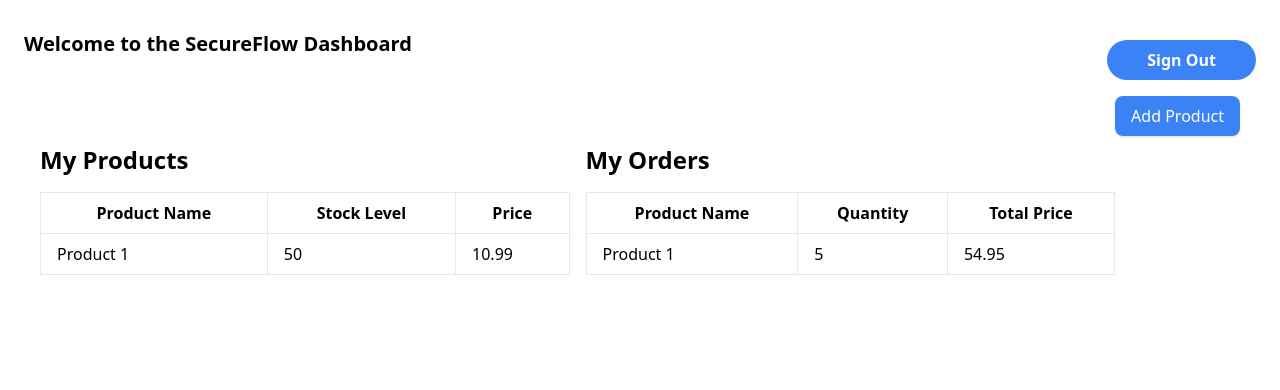
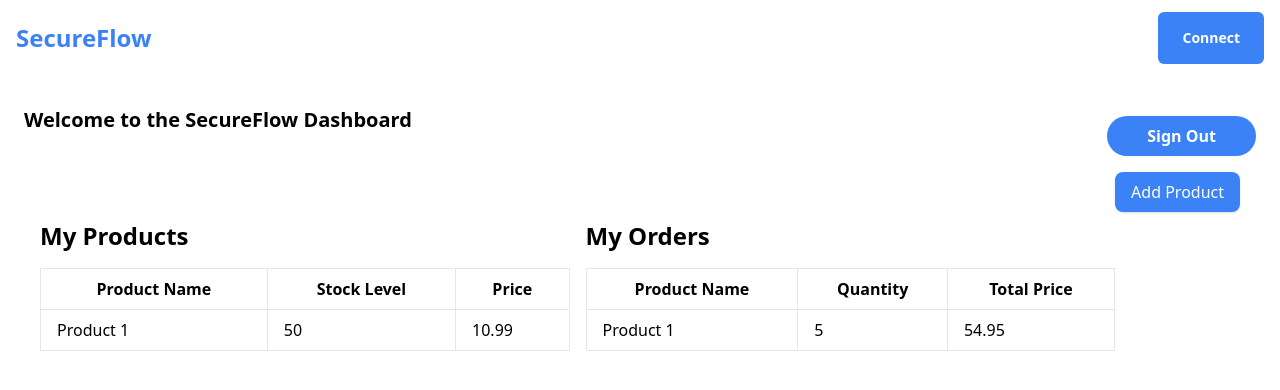
Before and after one commit to ammarjussa/Secure-Flow, a Next.js app in the folder client/: page / in a window 1280 px wide. Shown: the top 390 px of the page. Built offline with nearby package versions, Linux system fonts and the light colour scheme; no server answers; the database is empty; sample sign-in values are in the browser's storage.

Commit message:
Metamask wallet connected

```diff
--- a/client/app/page.tsx
+++ b/client/app/page.tsx
@@ -9,6 +9,7 @@
 import AdminDashboard from "@/components/DashboardComponents/AdminDashboard";
 import ProducerDashboard from "@/components/DashboardComponents/ProducerDashboard";
 import RetailerDashboard from "@/components/DashboardComponents/RetailerDashboard";
+import Header from "@/components/Header";
 
 const DashboardPage: React.FC<{}> = () => {
   const { user }: any = useAuthContext();
@@ -41,6 +42,8 @@
   };
 
   return (
+    <div>
+      <Header page="dashboard" />
       <div className="flex flex-col h-screen">
         <main className="flex-grow p-6">
           <div className="flex items-center justify-between">
@@ -61,6 +64,7 @@
           {/* <RetailerDashboard /> */}
         </main>
       </div>
+    </div>
   );
 };
 
--- a/client/app/signup/page.tsx
+++ b/client/app/signup/page.tsx
@@ -16,12 +16,15 @@
     name: "",
     email: "",
     phoneNumber: "",
+    organization: "Secure Organization",
     address: "",
     city: "",
     country: "",
     role: "",
     certification: "",
     productCategory: "",
+    approved: false,
+    walletAddress: null,
   });
 
   const handleChange = (e: any) => {
@@ -52,18 +55,22 @@
         name: "",
         email: "",
         phoneNumber: "",
+        organization: "Secure Organization",
         address: "",
         city: "",
         country: "",
         role: "",
         certification: "",
         productCategory: "",
+        approved: false,
+        walletAddress: null,
       });
 
       console.log("Added participant successfully");
       router.push("/");
-    } catch (err) {
+    } catch (err: any) {
       console.log(err);
+      alert(err?.message);
     }
   };
 
--- a/client/components/ConnectWallet.tsx
+++ b/client/components/ConnectWallet.tsx
@@ -16,14 +16,14 @@
       {address && !loading ? (
         <button
           onClick={onPressLogout}
-          className="bg-blue-500 text-white w-150 h-40 flex items-center justify-content-around text-sm font-bold cursor-pointer rounded-md"
+          className="bg-blue-500 text-white w-200 py-4 px-6 mr-4 flex items-center justify-content-around text-sm font-bold cursor-pointer rounded-md"
         >
           Disconnect
         </button>
       ) : loading ? (
         <button
           className={
-            "bg-blue-500 text-white w-150 h-40 flex items-center justify-content-around text-sm font-bold rounded-md "
+            "bg-blue-500 text-white w-200 py-4 px-6 mr-4 flex items-center justify-content-around text-sm font-bold rounded-md "
           }
           disabled
         >
@@ -32,9 +32,9 @@
       ) : (
         <button
           onClick={onPressConnect}
-          className="bg-blue-500 text-white w-150 h-40 flex items-center justify-content-around text-sm font-bold cursor-pointer rounded-md"
+          className="bg-blue-500 text-white py-4 px-6 mr-4  flex items-center justify-content-around text-sm font-bold cursor-pointer rounded-md"
         >
-          Connect Wallet
+          Connect
         </button>
       )}
     </div>
--- a/client/components/Header.tsx
+++ b/client/components/Header.tsx
@@ -1,11 +1,54 @@
-import React from "react";
+"use client";
 
-const Header: React.FC = () => {
+import Web3 from "web3";
+import { useState } from "react";
+import ConnectWalletButton from "./ConnectWallet";
+
+interface Props {
+  page?: string;
+}
+
+const Header: React.FC<Props> = ({ page }) => {
+  const [loading, setLoading] = useState(false);
+  const [address, setAddress] = useState("");
+
+  console.log(address);
+
+  const onPressConnect = async () => {
+    setLoading(true);
+
+    try {
+      if ((window as any)?.ethereum && (window as any)?.ethereum?.isMetaMask) {
+        // Desktop browser
+        const accounts = await (window as any).ethereum.request({
+          method: "eth_requestAccounts",
+        });
+
+        const account = Web3.utils.toChecksumAddress(accounts[0]);
+        setAddress(account);
+      }
+    } catch (error) {
+      console.log(error);
+    }
+
+    setLoading(false);
+  };
+
+  const onPressLogout = () => setAddress("");
+
   return (
-    <header className="bg-white text-blue-500 py-3">
+    <header className="bg-white text-blue-500 py-3 flex items-center justify-between">
       <div className="container mx-auto px-4">
         <h1 className="text-2xl font-bold">SecureFlow</h1>
       </div>
+      {page === "dashboard" ? (
+        <ConnectWalletButton
+          onPressConnect={onPressConnect}
+          onPressLogout={onPressLogout}
+          loading={loading}
+          address={address}
+        />
+      ) : null}
     </header>
   );
 };
--- a/client/package.json
+++ b/client/package.json
@@ -24,6 +24,7 @@
     "react-dom": "18.2.0",
     "react-modal": "^3.16.1",
     "tailwindcss": "3.3.2",
-    "typescript": "5.1.3"
+    "typescript": "5.1.3",
+    "web3": "^4.0.3"
   }
 }
```
Also changed, not shown: 1 other file (tests, documents, lock files or other folders). Lines whose indentation alone changed are shown as unchanged.
